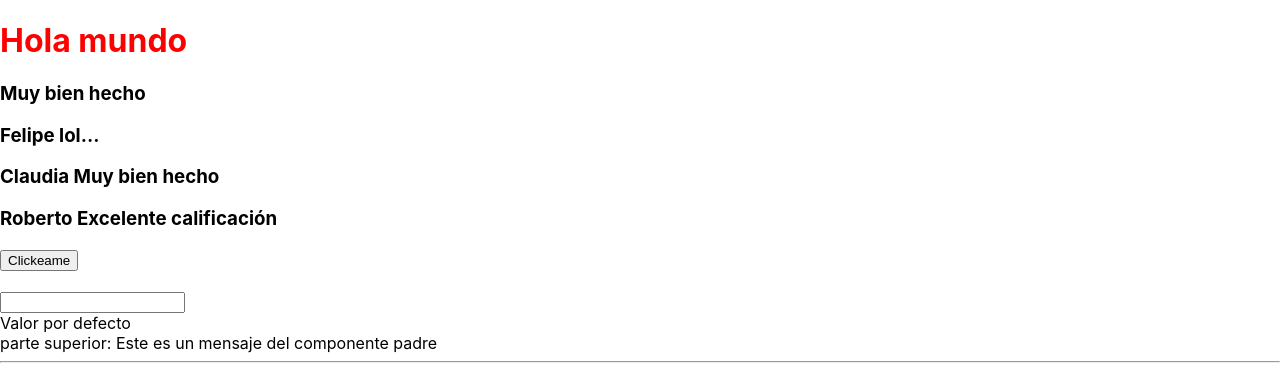
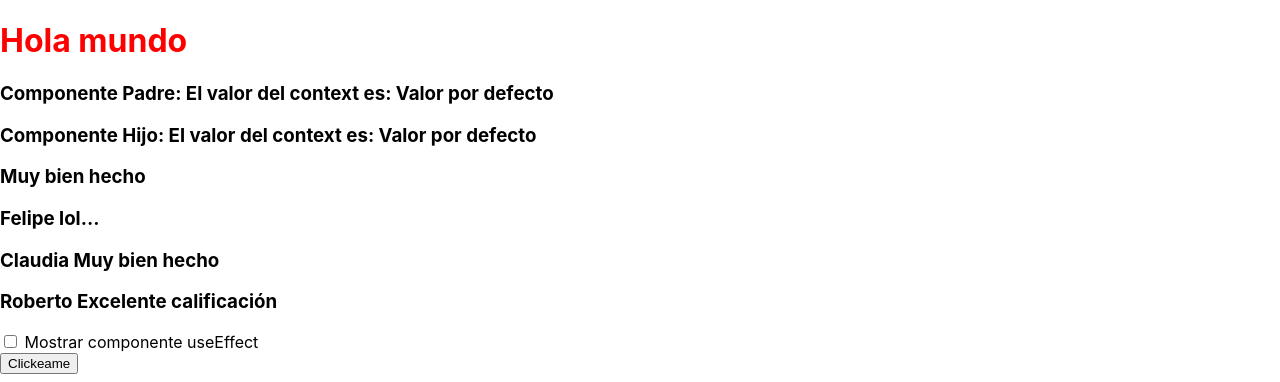
Before and after one commit to emendozadv/react-peliculas, a React (Create React App) app: page / in a window 1280 px wide. Shown: the top 382 px of the page. Built offline with nearby package versions, Linux system fonts and the light colour scheme.

Commit message:
UseEffect y useContext

```diff
--- /dev/null
+++ b/src/Abuelo.tsx
@@ -0,0 +1,7 @@
+import React from "react";
+import Padre from "./Padre";
+
+export default function Abuelo(){
+     return ( <Padre />
+)
+}
--- a/src/App.tsx
+++ b/src/App.tsx
@@ -7,6 +7,9 @@ import EjemploReloj from './EjemploReloj';
 import ProyectarContenido2 from './ProyectarContenido2'
 import ContenidoDinamico from './ContenidoDinamico';
 import FormularioTexto from './FormularioTexto';
+import EjemploUseEffect from './EjemploUseEffect';
+import ValorContext from './ValorContext';
+import Abuelo from './Abuelo';
 
 function App() {
   const [texto, setTexto] = useState('Valor por defecto');
@@ -41,8 +44,22 @@ function App() {
   return (
     <div>
     <h1 className='rojo'>Hola mundo</h1>
+
+    <ValorContext.Provider value={texto}>
+      <Abuelo/>
+    </ValorContext.Provider>
+
     <ContenidoDinamico calificacion = {85}/>
     {calificaciones.map(cal => <ContenidoDinamico key={cal.nombre} {...cal}/>)}
+
+    <div>
+    <input type="checkbox"
+    onChange={(e) => setChecked(e.currentTarget.checked)}
+    checked={checked} /> Mostrar componente useEffect
+    </div>
+
+    {checked ? <EjemploUseEffect /> : null}
+
 
     <button
       // onClick={manejarClick}
@@ -81,10 +98,10 @@ function App() {
 
 
     <img alt="logo react" src={imagenURL} />
-    <div>
+    {/* <div>
     <input type="checkbox"
     onChange={(e) => setChecked(e.currentTarget.checked)}
-    checked={checked} /> Este es un checkbox </div>
+    checked={checked} /> Este es un checkbox </div> */}
     </div>
 
   );
--- /dev/null
+++ b/src/EjemploUseEffect.tsx
@@ -0,0 +1,36 @@
+import { useEffect, useState } from "react"
+
+export default function EjemploUseEffect(){
+const [clicks, setClicks] = useState(0)
+const [fecha, setFecha] = useState(new Date)
+
+useEffect(() => {
+console.log('useEffect de click');
+document.title = `${clicks} veces`;
+return () => {
+// se ejecuta al destruir el componente console.log('el componente se va a destruir')
+}
+}, [clicks])
+
+
+useEffect(() => {
+    console.log('useEffect del interval');
+    const intervalId = setInterval(() => { setFecha (new Date()) }, 1000)
+
+    return () => clearInterval(intervalId);
+    })
+
+useEffect(() => {
+console.log('voy a ejecutarme una vez')
+}, [])
+
+return (
+<>
+<button onClick={() => setClicks(clicks + 1)}>Me has clickeado {clicks} veces</button>
+<div>
+{fecha.toString()}
+</div>
+</>
+)
+
+}
--- /dev/null
+++ b/src/Hijo.tsx
@@ -0,0 +1,11 @@
+import ValorContext from './ValorContext'
+import {useContext} from 'react';
+export default function Hijo(){
+
+const valor = useContext (ValorContext);
+return (
+<>
+<h3>Componente Hijo: El valor del context es: {valor} </h3>
+</>
+)
+}
--- /dev/null
+++ b/src/Padre.tsx
@@ -0,0 +1,13 @@
+import Hijo from './Hijo';
+import ValorContext from './ValorContext'
+import {useContext} from 'react';
+export default function Padre(){
+
+const valor = useContext (ValorContext);
+return (
+<>
+<h3>Componente Padre: El valor del context es: {valor} </h3>
+<Hijo/>
+</>
+)
+}
--- /dev/null
+++ b/src/ValorContext.ts
@@ -0,0 +1,3 @@
+import React from 'react'
+const ValorContext = React.createContext('Valor por defecto');
+export default ValorContext;
```
